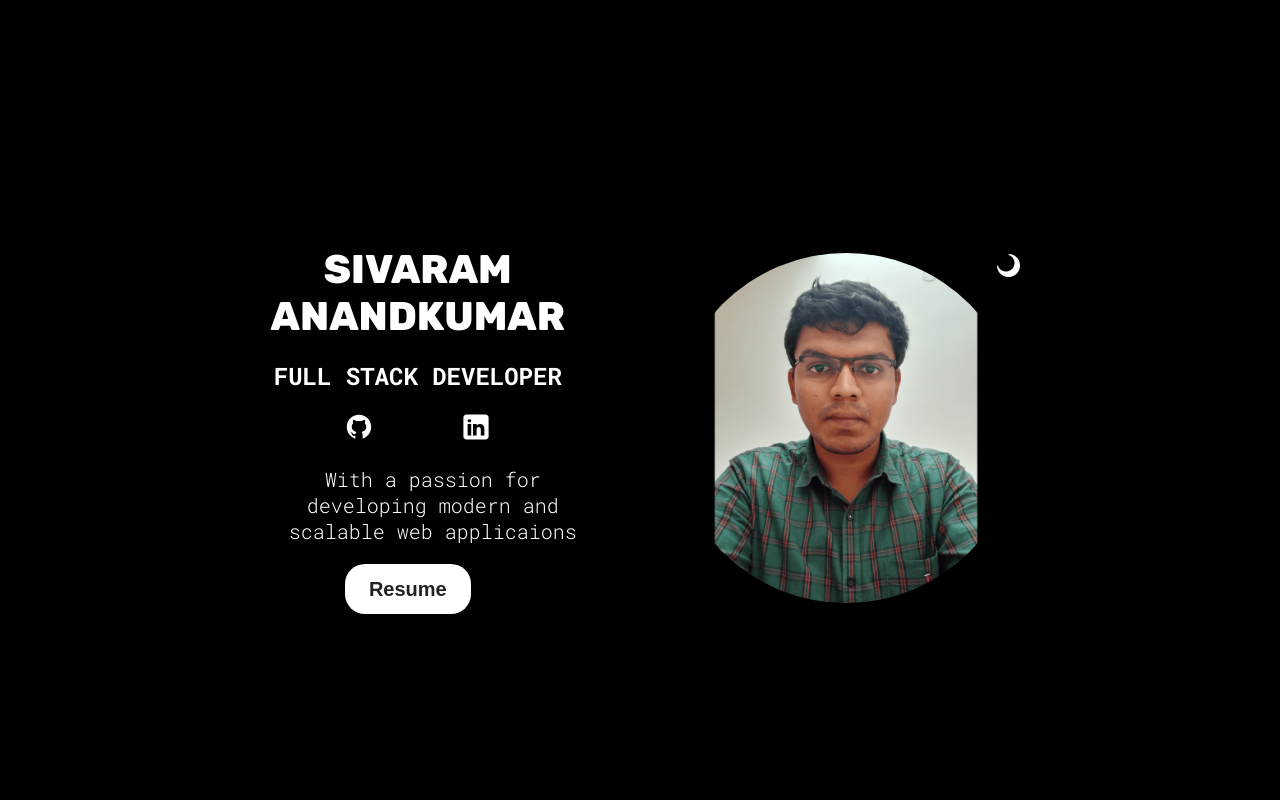
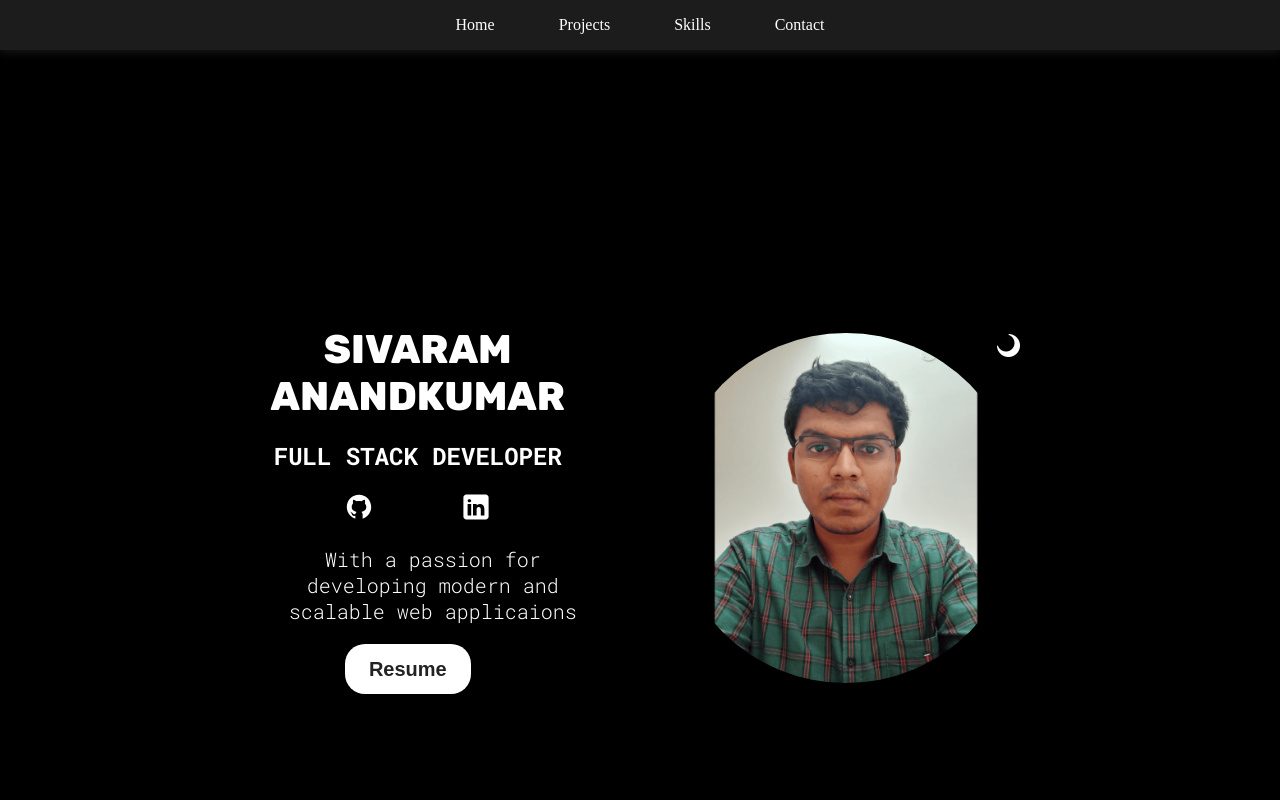
Before and after one commit to sivaramanand/personalPortfolio, a React (Vite) app: page / in a window 1280 px wide. Shown: the top 800 px of the page. Built offline with nearby package versions, Linux system fonts and the light colour scheme.

Commit message:
Updated portfolio code

```diff
--- a/src/App.css
+++ b/src/App.css
@@ -29,6 +29,7 @@ body {
   display: flex;
   flex-direction: column;
   gap: 60px;
+  padding-top: 80px; /* Add space for fixed header */
 }
 
 h1,
--- a/src/App.jsx
+++ b/src/App.jsx
@@ -1,13 +1,14 @@
 import "./App.css";
+import Header from "./sections/Header/Header";
 import Contact from "./sections/Contact/Contact";
 import Footer from "./sections/Footer/Footer";
 import Hero from "./sections/Hero/Hero";
 import Projects from "./sections/Projects/Projects";
 import Skills from "./sections/Skills/Skills";
-import Header from "./sections/Header/Header";
 function App() {
   return (
     <>
+      <Header />
       <Hero />
       <Projects />
       <Skills />
--- a/src/sections/Header/Header.css
+++ b/src/sections/Header/Header.css
@@ -1,6 +1,132 @@
-.header{
+.header {
+    position: fixed;
+    top: 0;
+    left: 0;
+    right: 0;
+    background: rgba(255, 255, 255, 0.95);
+    backdrop-filter: blur(10px);
+    z-index: 1000;
+    padding: 1rem 2rem;
+    box-shadow: 0 2px 10px rgba(0, 0, 0, 0.1);
+    transition: all 0.3s ease;
+}
+
+.header.dark {
+    background: rgba(30, 30, 30, 0.95);
+    box-shadow: 0 2px 10px rgba(255, 255, 255, 0.1);
+}
+
+.nav {
     display: flex;
+    justify-content: center;
+}
+
+.nav ul {
+    display: flex;
+    list-style: none;
+    margin: 0;
+    padding: 0;
+    gap: 2rem;
+}
+
+.nav li {
+    margin: 0;
+}
+
+.nav a {
+    text-decoration: none;
+    color: #333;
+    font-weight: 500;
+    padding: 0.5rem 1rem;
+    border-radius: 0.5rem;
+    transition: all 0.3s ease;
+    cursor: pointer;
+}
+
+.header.dark .nav a {
+    color: #fff;
+}
+
+.nav a:hover {
+    background: #007acc;
+    color: white;
+}
+
+.hamburger {
+    display: none;
     flex-direction: column;
-    justify-content: center;
-    gap:40px;
+    cursor: pointer;
+    position: absolute;
+    right: 2rem;
+    top: 50%;
+    transform: translateY(-50%);
 }
+
+.line {
+    width: 25px;
+    height: 3px;
+    background-color: #333;
+    margin: 3px 0;
+    transition: 0.3s;
+}
+
+.header.dark .line {
+    background-color: #fff;
+}
+
+/* Mobile styles */
+@media (max-width: 768px) {
+    .hamburger {
+        display: flex;
+    }
+
+    .nav {
+        position: absolute;
+        top: 100%;
+        left: 0;
+        right: 0;
+        background: rgba(255, 255, 255, 0.98);
+        backdrop-filter: blur(10px);
+        transform: translateY(-100%);
+        opacity: 0;
+        visibility: hidden;
+        transition: all 0.3s ease;
+        box-shadow: 0 4px 6px rgba(0, 0, 0, 0.1);
+    }
+
+    .header.dark .nav {
+        background: rgba(30, 30, 30, 0.98);
+    }
+
+    .nav.open {
+        transform: translateY(0);
+        opacity: 1;
+        visibility: visible;
+    }
+
+    .nav ul {
+        flex-direction: column;
+        padding: 1rem;
+        gap: 0;
+    }
+
+    .nav li {
+        width: 100%;
+    }
+
+    .nav a {
+        display: block;
+        width: 100%;
+        text-align: center;
+        padding: 1rem;
+        border-bottom: 1px solid #eee;
+    }
+
+    .header.dark .nav a {
+        border-bottom-color: #444;
+    }
+
+    .nav a:last-child {
+        border-bottom: none;
+    }
+}
--- a/src/sections/Header/Header.jsx
+++ b/src/sections/Header/Header.jsx
@@ -1,20 +1,31 @@
-import React,{useState} from 'react'
+import {useState} from 'react'
 import "./Header.css"
+import { useTheme } from "../../common/ThemeContext";
+
 const Header = () => {
     const [isMenuOpen, setIsMenuOpen] = useState(false);
+    const { theme } = useTheme();
 
     const toggleMenu = () => {
       setIsMenuOpen(!isMenuOpen);
     };
 
+    const scrollToSection = (sectionId) => {
+      const element = document.getElementById(sectionId);
+      if (element) {
+        element.scrollIntoView({ behavior: 'smooth' });
+      }
+      setIsMenuOpen(false); // Close menu after clicking
+    };
+
     return (
-      <header className="header">
+      <header className={`header ${theme}`}>
         <nav className={`nav ${isMenuOpen ? 'open' : ''}`}>
           <ul>
-            <li><a href="/">Home</a></li>
-            <li><a href="/about">About</a></li>
-            <li><a href="/services">Services</a></li>
-            <li><a href="/contact">Contact</a></li>
+            <li><a href="#hero" onClick={(e) => {e.preventDefault(); scrollToSection('hero')}}>Home</a></li>
+            <li><a href="#projects" onClick={(e) => {e.preventDefault(); scrollToSection('projects')}}>Projects</a></li>
+            <li><a href="#skills" onClick={(e) => {e.preventDefault(); scrollToSection('skills')}}>Skills</a></li>
+            <li><a href="#contact" onClick={(e) => {e.preventDefault(); scrollToSection('contact')}}>Contact</a></li>
           </ul>
         </nav>
         <div className="hamburger" onClick={toggleMenu}>
--- a/src/sections/Skills/Skills.jsx
+++ b/src/sections/Skills/Skills.jsx
@@ -33,6 +33,7 @@ function Skills() {
       <div className={styles.skillList}>
         <SkillList src={checkMarkIcon} skill="ANT Design" />
         <SkillList src={checkMarkIcon} skill="Bootstrap" />
+        <SkillList src={checkMarkIcon} skill="MUI" />
         <SkillList src={checkMarkIcon} skill="Git" />
         <SkillList src={checkMarkIcon} skill="Jira Board" />
       </div>
```
Also changed, not shown: 1 other file (tests, documents, lock files or other folders).
